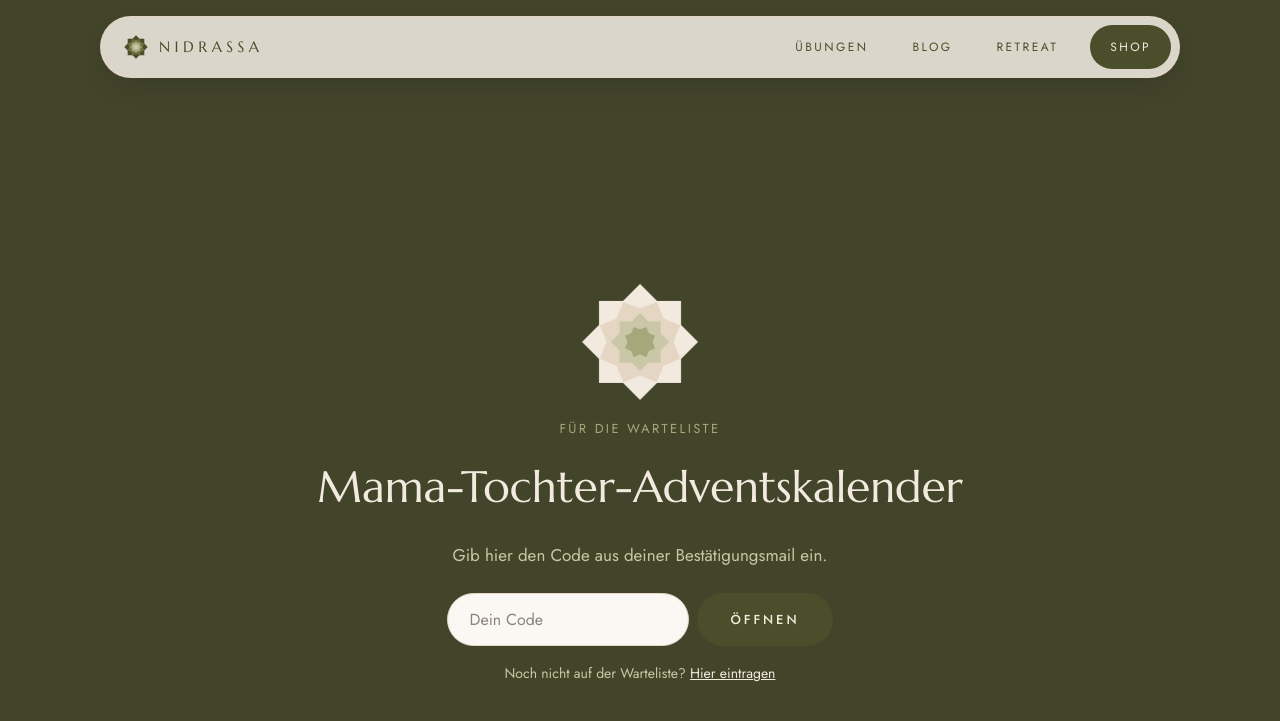
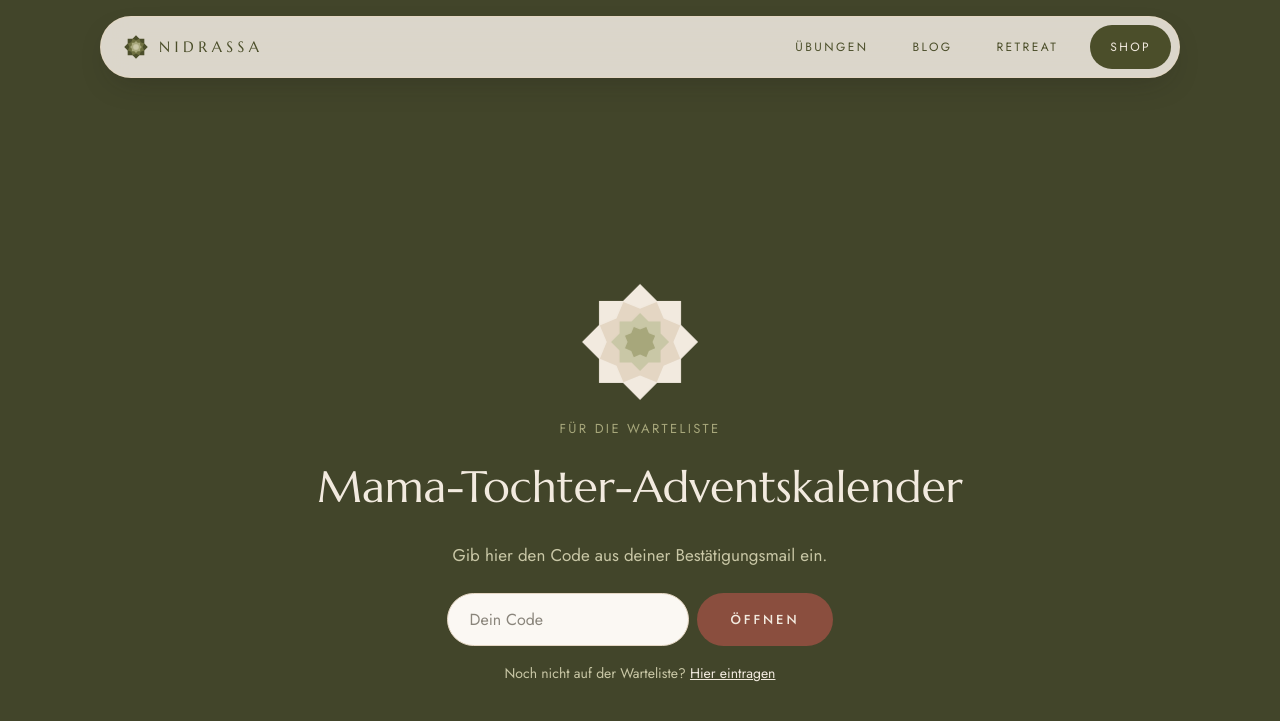
Before and after one commit to Alephantom/nidrassa, a Jekyll site: the page built from advent2026.html, in a window 1280 px wide. Shown: the top 721 px of the page. Built offline with Jekyll 4.4.1, drawn with Linux system fonts in a browser that asks for light colours.

Commit message:
Advent page: copper unlock button
Co-Authored-By: Claude Opus 5.5 <noreply@anthropic.com>

```diff
--- a/assets/styles.css
+++ b/assets/styles.css
@@ -774,6 +774,8 @@ a { color: inherit; }
 @media (max-width: 380px) { .cd-units { gap: 8px; } .cd-units > div { min-width: 64px; } }
 .advent .notify { max-width: 460px; margin: 24px auto 0; }
 .notfound.advent p.advent-error { margin: 12px auto 0; color: #F3DCC9; }
+.advent .notify .btn { background: var(--deep-copper); }
+.advent .notify .btn:hover { background: #6F3C30; }
 .advent .advent-hint { font-size: 14px; }
 .advent .advent-hint a { color: var(--beige); }
 .nf-actions { display: flex; flex-wrap: wrap; justify-content: center; gap: 12px; margin-top: 36px; }
```
